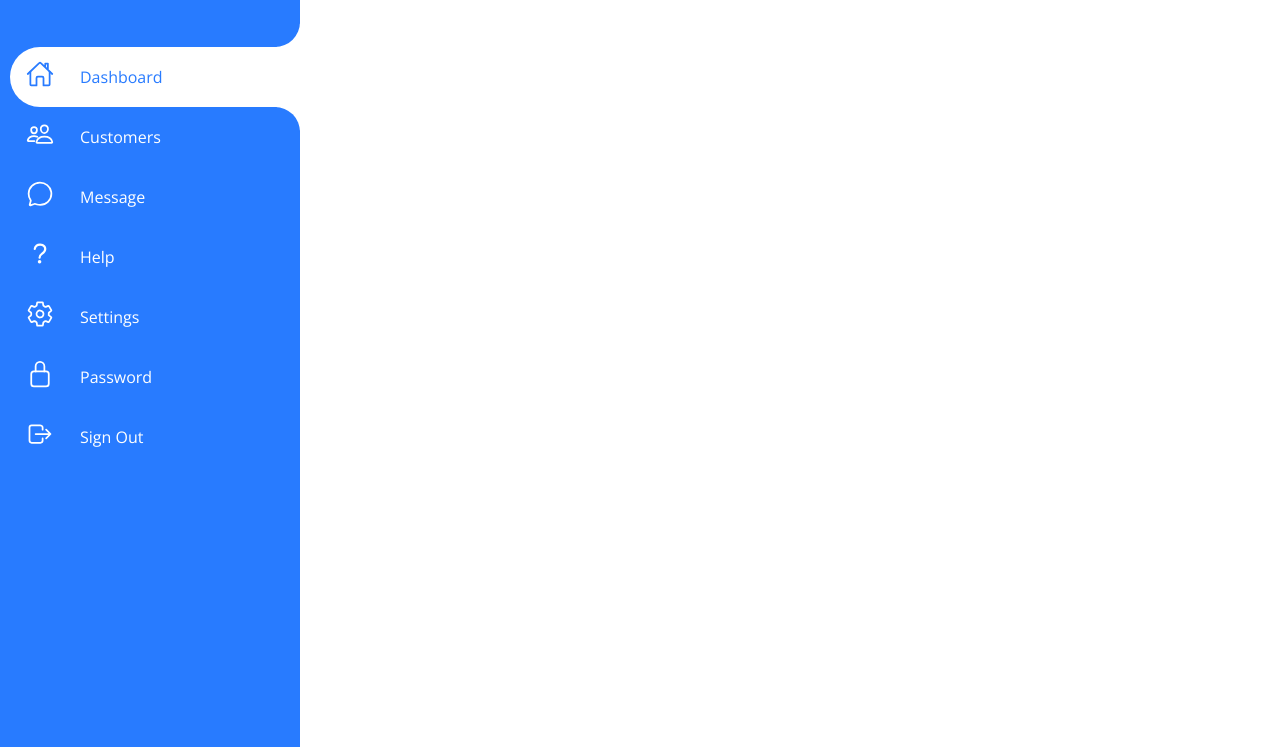
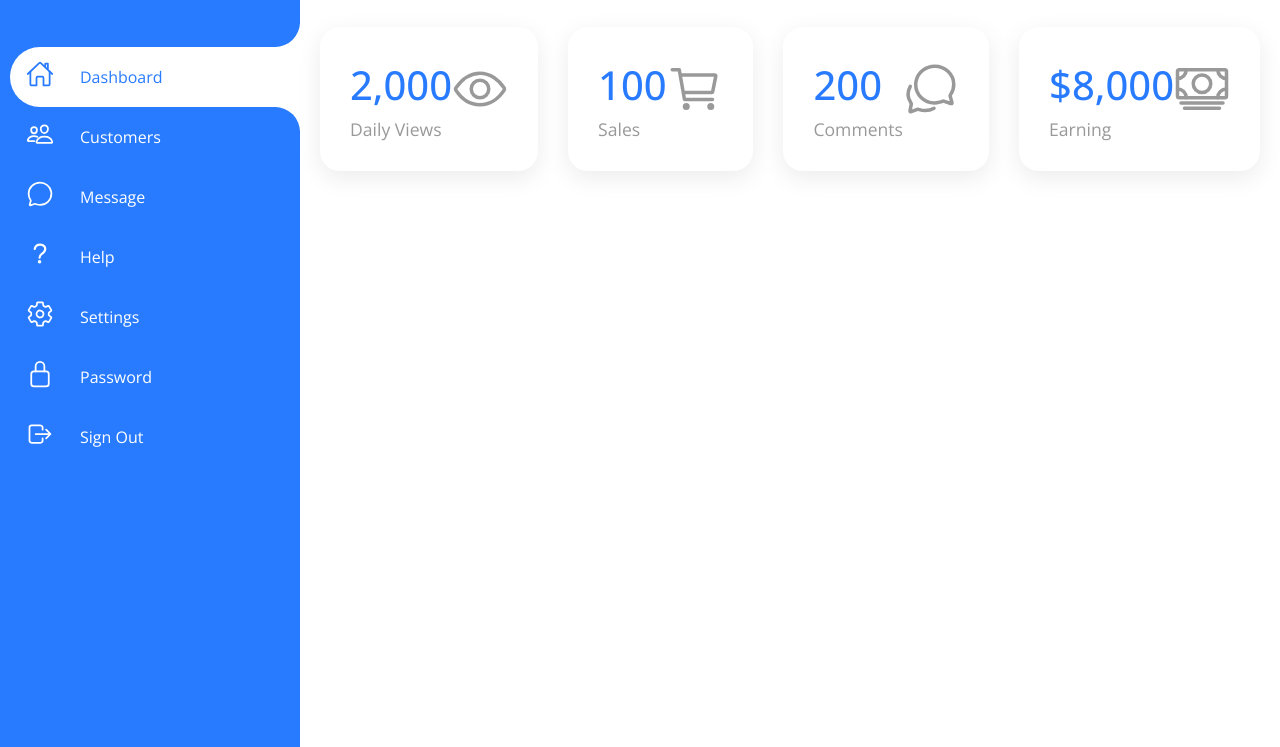
Before and after one commit to arifpehlivan/html-css-js, a plain HTML site: page admin-dashboard/index.html in a window 1280 px wide. Shown: the part 53-800 px from the top of the page. Drawn offline with nearby package versions, Linux system fonts and the light colour scheme.

Commit message:
add cards

```diff
--- a/admin-dashboard/index.html
+++ b/admin-dashboard/index.html
@@ -82,6 +82,45 @@
                 </div>
 
             </div>
+
+            <div class="cardBox">
+                <div class="card">
+                    <div>
+                        <div class="numbers">2,000</div>
+                        <div class="cardName">Daily Views</div>
+                    </div>
+                    <div class="iconBox">
+                        <ion-icon name="eye-outline"></ion-icon>
+                    </div>
+                </div>
+                <div class="card">
+                    <div>
+                        <div class="numbers">100</div>
+                        <div class="cardName">Sales</div>
+                    </div>
+                    <div class="iconBox">
+                        <ion-icon name="cart-outline"></ion-icon>
+                    </div>
+                </div>
+                <div class="card">
+                    <div>
+                        <div class="numbers">200</div>
+                        <div class="cardName">Comments</div>
+                    </div>
+                    <div class="iconBox">
+                        <ion-icon name="chatbubbles-outline"></ion-icon>
+                    </div>
+                </div>
+                <div class="card">
+                    <div>
+                        <div class="numbers">$8,000</div>
+                        <div class="cardName">Earning</div>
+                    </div>
+                    <div class="iconBox">
+                        <ion-icon name="cash-outline"></ion-icon>
+                    </div>
+                </div>
+            </div>
         </div>
 
     </div>
--- a/admin-dashboard/style.css
+++ b/admin-dashboard/style.css
@@ -200,3 +200,44 @@ body {
     height: 100%;
     object-fit: cover;
 }
+.cardBox{
+    position: relative;
+    width: 100%;
+    padding: 20px;
+    display: grid;
+    grid-template-columns: repeat(4,1fr);
+    grid-gap: 30px;
+}
+.cardBox .card{
+    position: relative;
+    background: var(--white);
+    padding: 30px;
+    border-radius: 20px;
+    display: flex;
+    justify-content: space-between;
+    cursor: pointer;
+    box-shadow: 0 7px 25px rgba(0,0,0,0.08);
+}
+.cardBox .card .numbers{
+    position: relative;
+    font-weight: 500;
+    font-size: 2.5em;
+    color: var(--blue);
+}
+.cardBox .card .cardName{
+    color: var(--black2);
+    font-size: 1.1em;
+    margin-top: 5px;
+}
+.cardBox .card .iconBox{
+    font-size: 3.5em;
+    color: var(--black2);
+}
+.cardBox .card:hover{
+    background: var(--blue);
+}
+.cardBox .card:hover .numbers,
+.cardBox .card:hover .cardName,
+.cardBox .card:hover .iconBox{
+    color: var(--white);
+}
```
